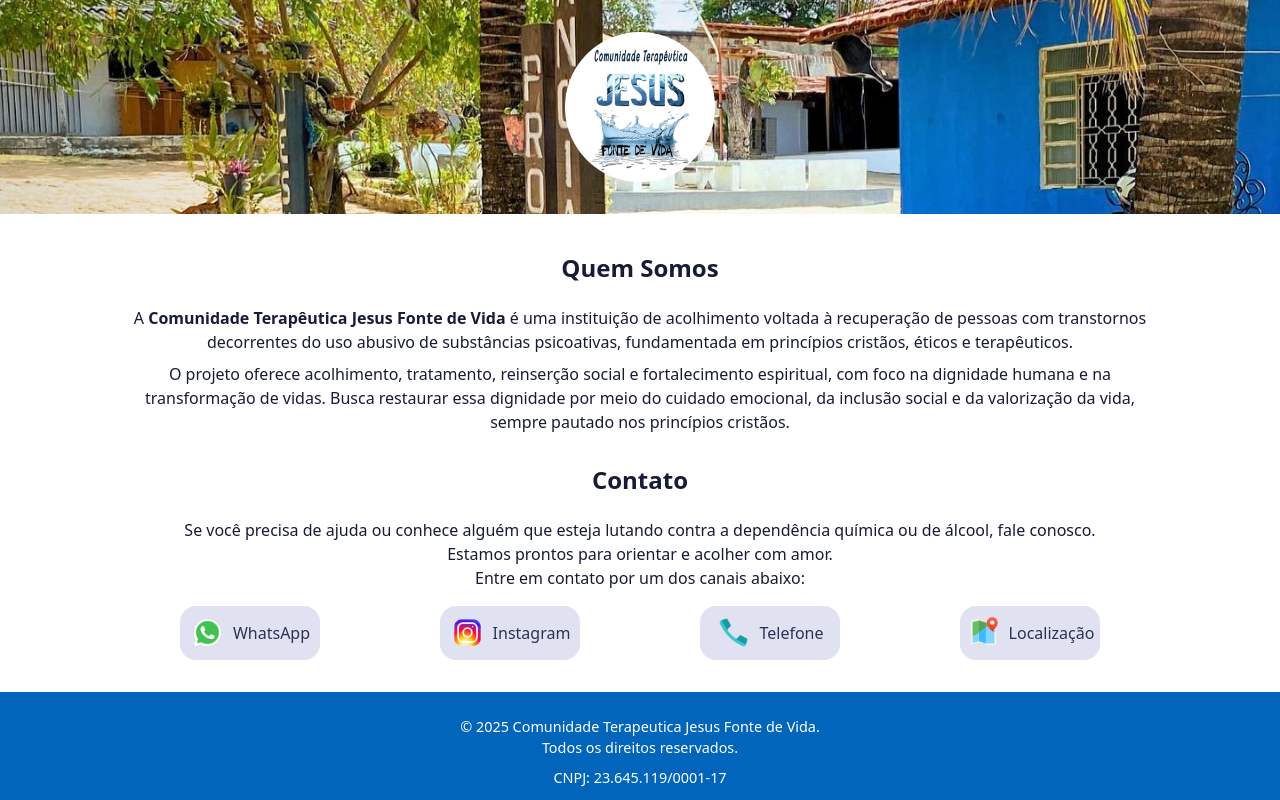
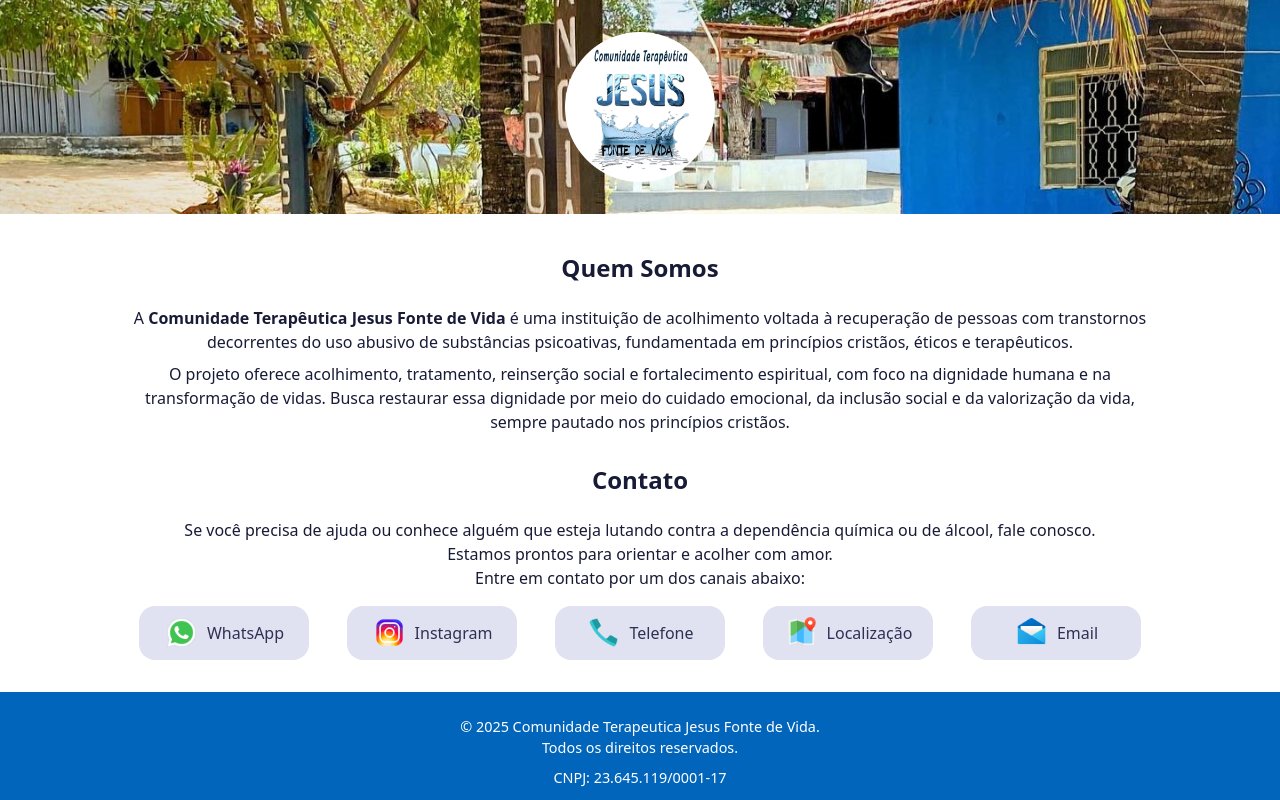
Before and after one commit to wellingtonfernandesbarbosa/ctjesusfontedevida, a plain HTML site: page index.html in a window 1280 px wide. Drawn offline with Linux system fonts and the light colour scheme.

Commit message:
Adiciona link de contato por email e ajusta estilos da seção de contato

```diff
--- a/index.html
+++ b/index.html
@@ -99,6 +99,12 @@
               Localização
             </button>
           </a>
+          <a href="mailto:ctjesusfontedevida@gmail.com" class="contact-link" target="_blank" rel="noopener noreferrer">
+            <button>
+              <img src="/assets/email.png" alt="">
+              Email
+            </button>
+          </a>
       </div>
     </section>
   </main>
--- a/style.css
+++ b/style.css
@@ -124,7 +124,7 @@ p {
 }
 
 .contact-link {
-  width: fit-content;
+  width: 144px;
 }
 
 .contact-link button {
@@ -223,13 +223,18 @@ footer a {
 }
 
 
-/* maior que 435 */
-@media (min-width: 436px) {
+/* maior que 430 */
+@media (min-width: 430px) {
   main {
     width: 100%;
   }
 
+  .contact-link {
+    width: 170px;
+  }
+
   button {
+    max-width: 170px;
     width: 170px;
   }
 }
```
Also changed, not shown: assets/email.png (added).
